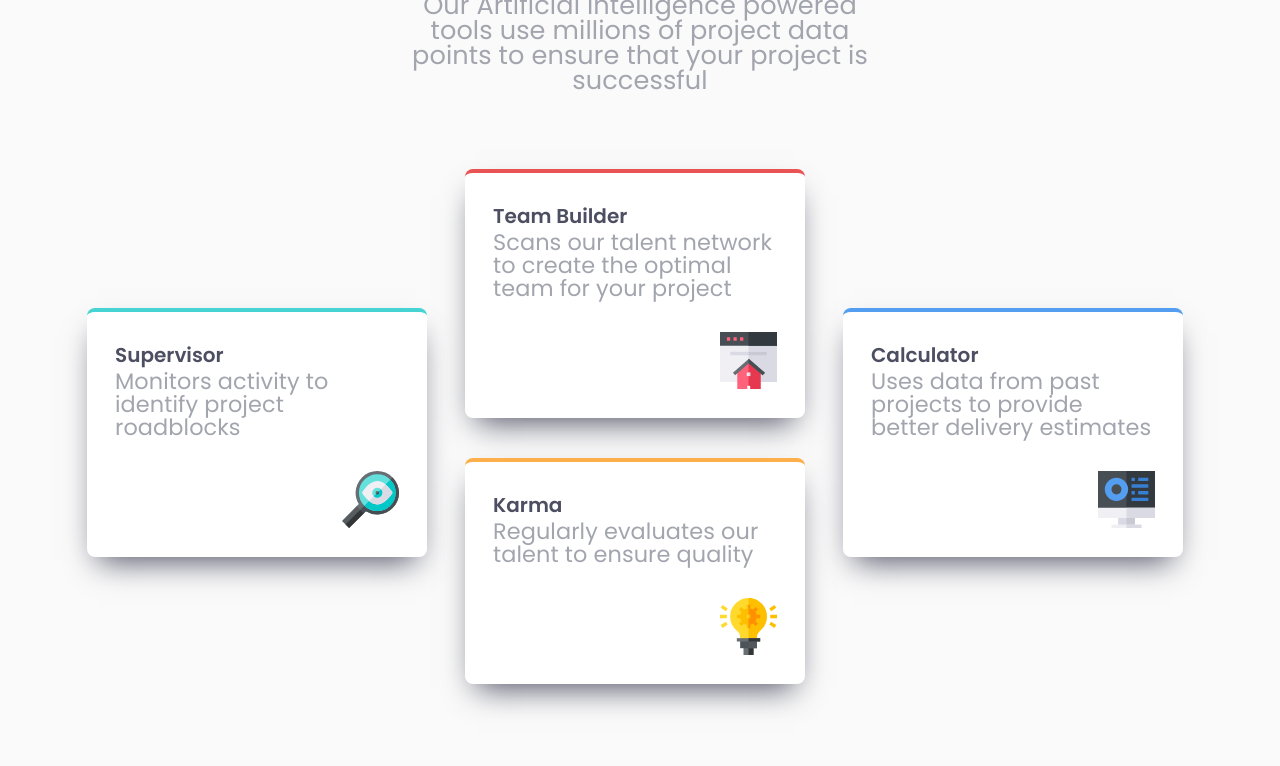
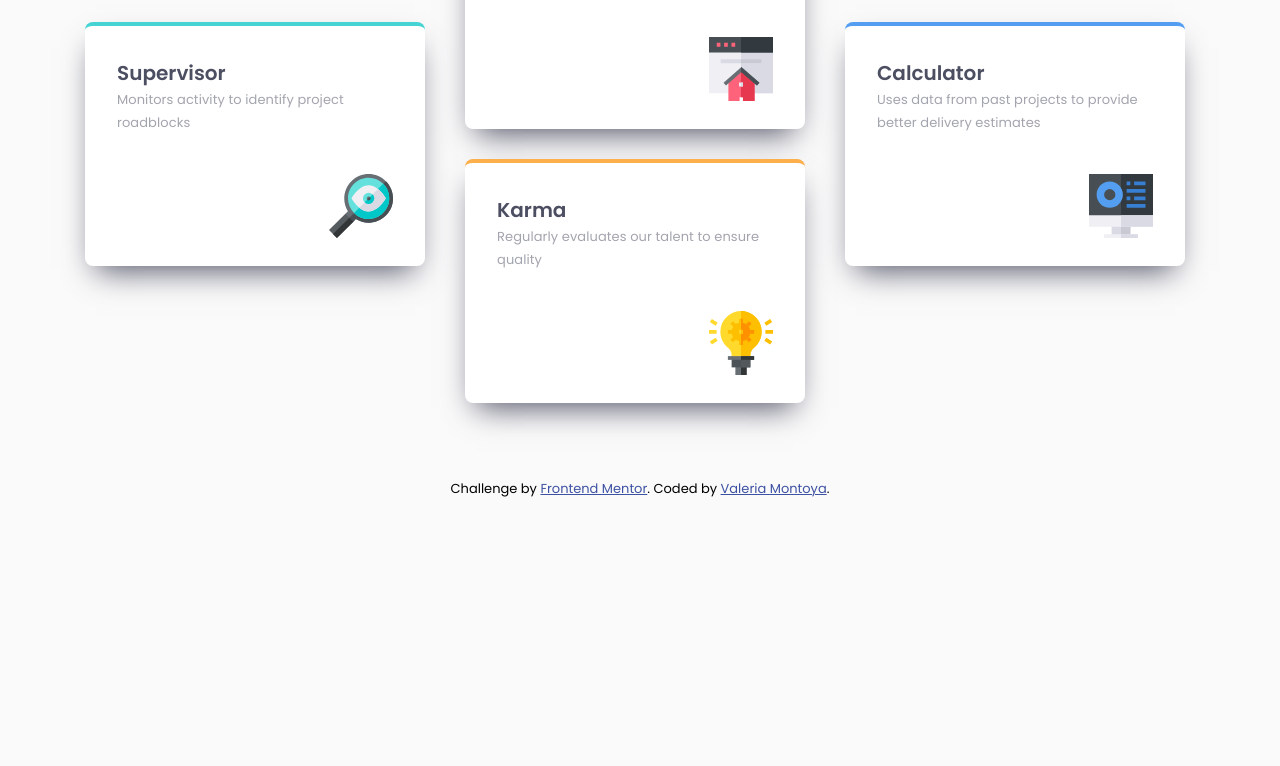
Before and after one commit to ValeriaMontoya/4-card-feature-section, a plain HTML site: page index.html in a window 1280 px wide. Shown: the part 448-1214 px from the top of the page. After the commit the page ends 979 px from the top, so only its background shows below. Drawn offline with Linux system fonts and the light colour scheme.

Commit message:
Update desktop styles for improved layout and typography

```diff
--- a/styles/desktop.css
+++ b/styles/desktop.css
@@ -1,19 +1,31 @@
 :root {
-  --font-size-small: 1.4rem;
-  --font-size-medium: 1.6rem;
-  --font-size-large: 3.6rem;
+  --font-size-small: 0.8125rem;
+  --font-size-medium: 0.9375rem;
+  --font-size-large: 2.25rem;
+}
+
+.header {
+  max-width: 540px;
 }
 
 .cards {
   display: grid;
-  grid-template-columns: repeat(3, minmax(200px, 350px));
+  grid-template-columns: repeat(3, minmax(300px, 350px));
   grid-template-rows: repeat(2, 1fr);
-  justify-content: center;
-  gap: 28px;
+  gap: 30px;
 }
 
 .card {
-  padding: 28px;
+  padding: 32px;
+}
+
+.image__container {
+  height: 100px;
+}
+
+.card__icon {
+  margin-block-start: 40px;
+  width: 64px;
 }
 
 .card:first-of-type {
@@ -21,16 +33,6 @@
   grid-row: 1 / 3;
 }
 
-.card:nth-of-type(2) {
-  grid-column: 2 / 3;
-  grid-row: 1 / 2;
-}
-
-.card:nth-of-type(3) {
-  grid-column: 2 / 3;
-  grid-row: 2 / 3;
-}
-
 .card:last-of-type {
   grid-column: 3 / 4;
   grid-row: 1 / 3;
```
